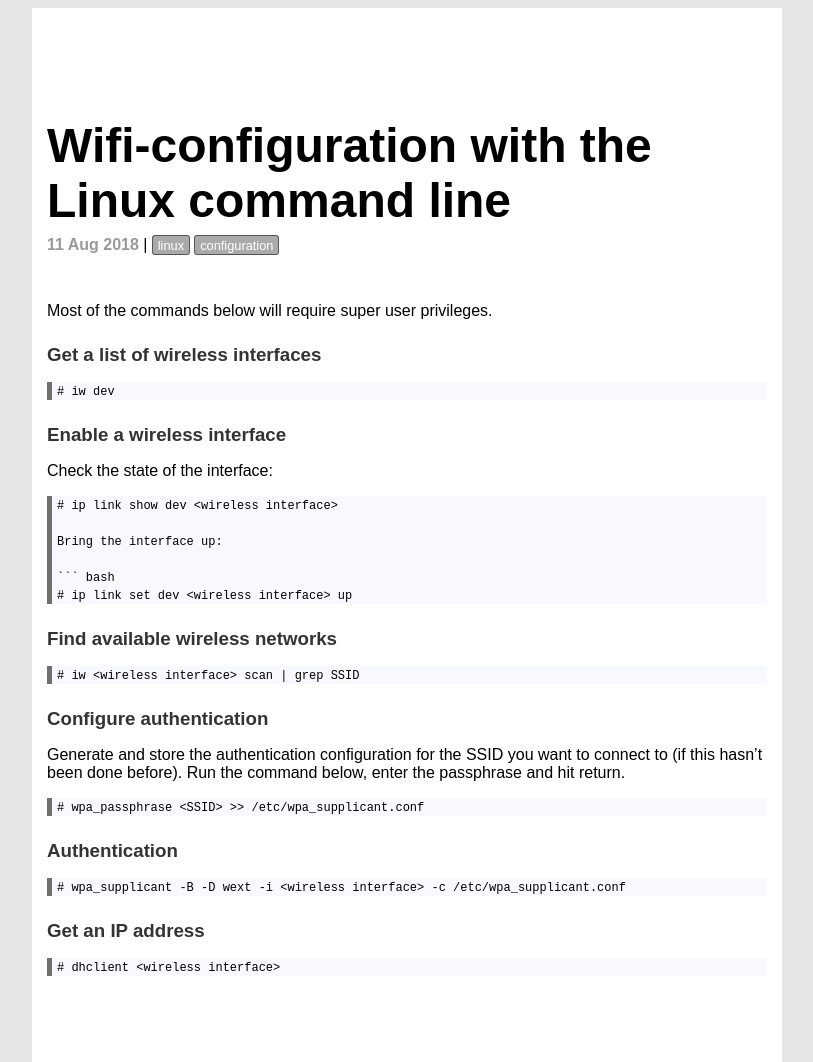
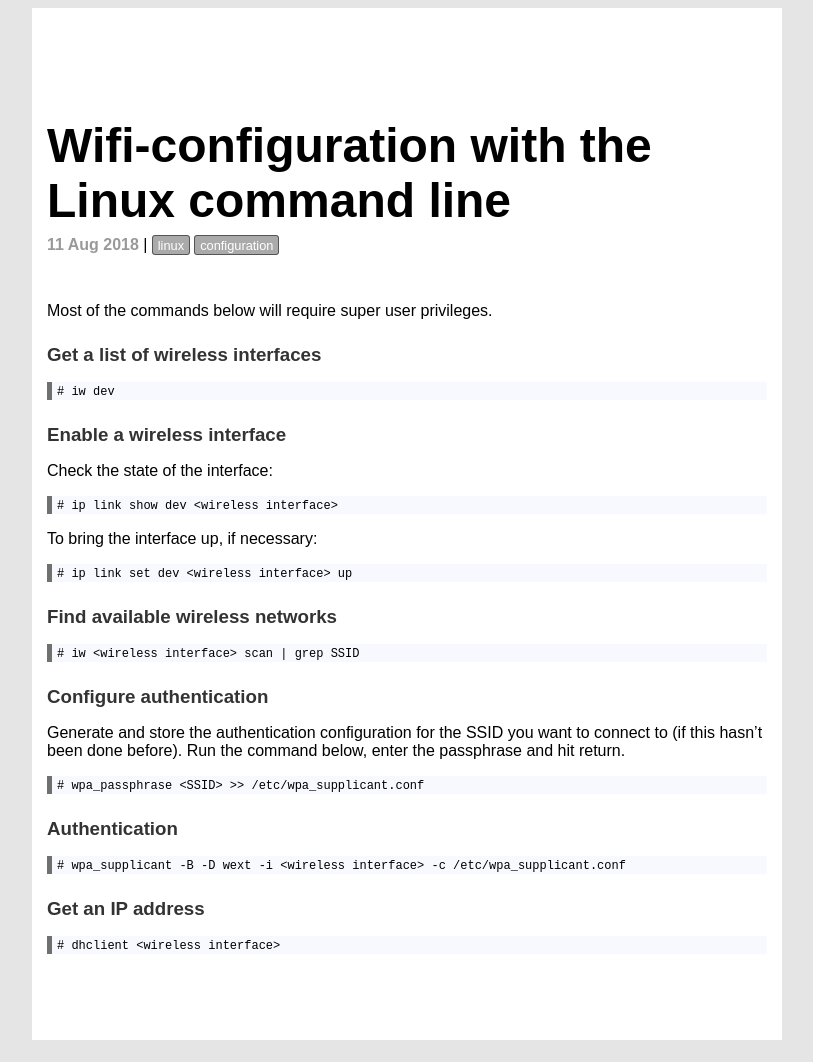
Before and after one commit to execas/execas.github.io, a Jekyll site: the page built from _posts/2018-08-11-wifi-configuration-with-the-linux-command-line.md, in a window 1280 px wide. Shown: the whole page, without its empty margins (233-1046 px from the left). Built offline with Jekyll 4.4.1, drawn with Linux system fonts in a browser that asks for light colours; after the commit the page ends 1040 px from its top, so only the background shows below that.

Commit message:
Update 2018-08-11-wifi-configuration-with-the-linux-command-line.md

````diff
--- a/_posts/2018-08-11-wifi-configuration-with-the-linux-command-line.md
+++ b/_posts/2018-08-11-wifi-configuration-with-the-linux-command-line.md
@@ -19,8 +19,9 @@ Check the state of the interface:
 
 ```bash
 # ip link show dev <wireless interface>
+```
 
-Bring the interface up:
+To bring the interface up, if necessary:
 
 ``` bash
 # ip link set dev <wireless interface> up
````
